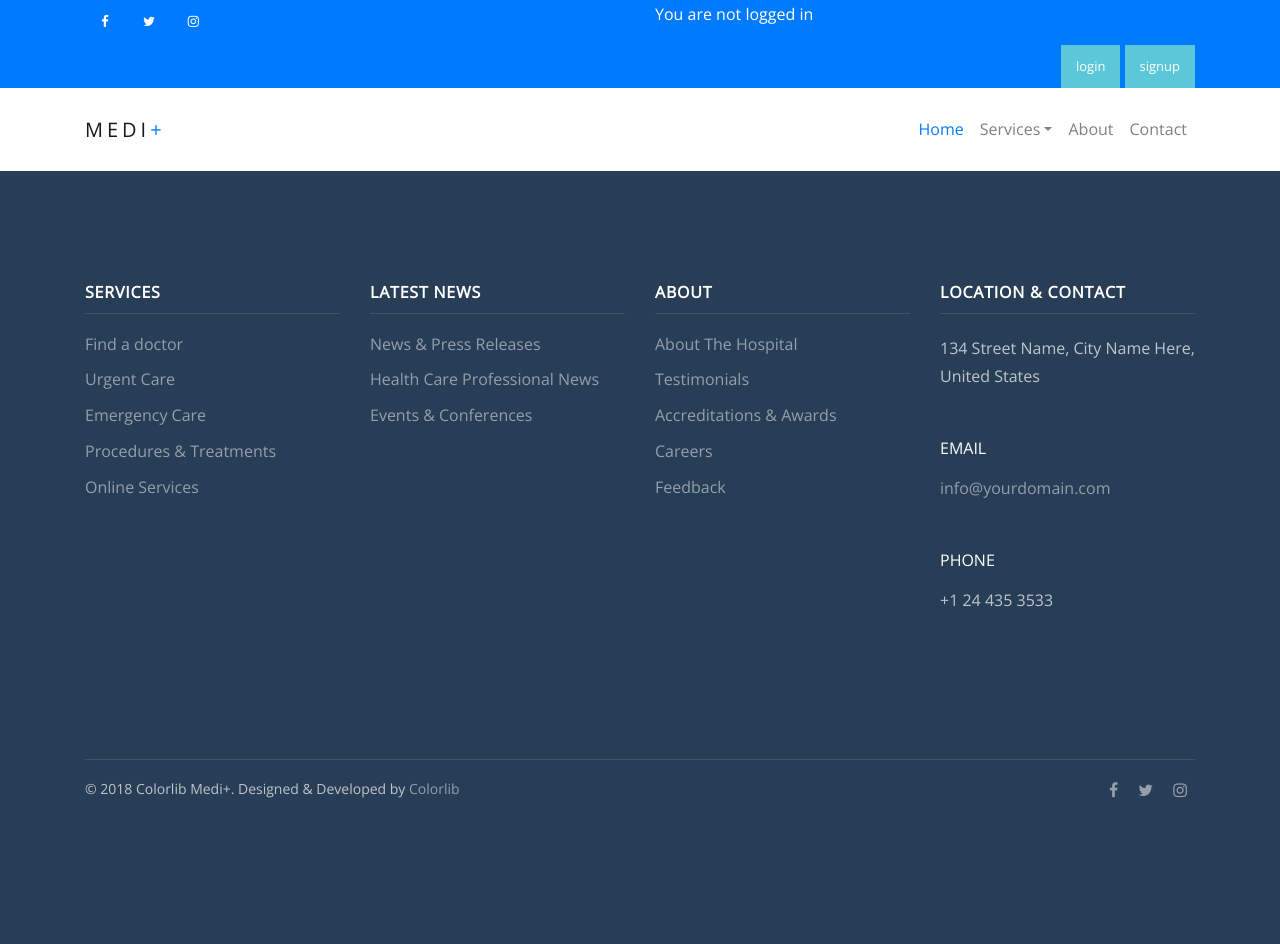
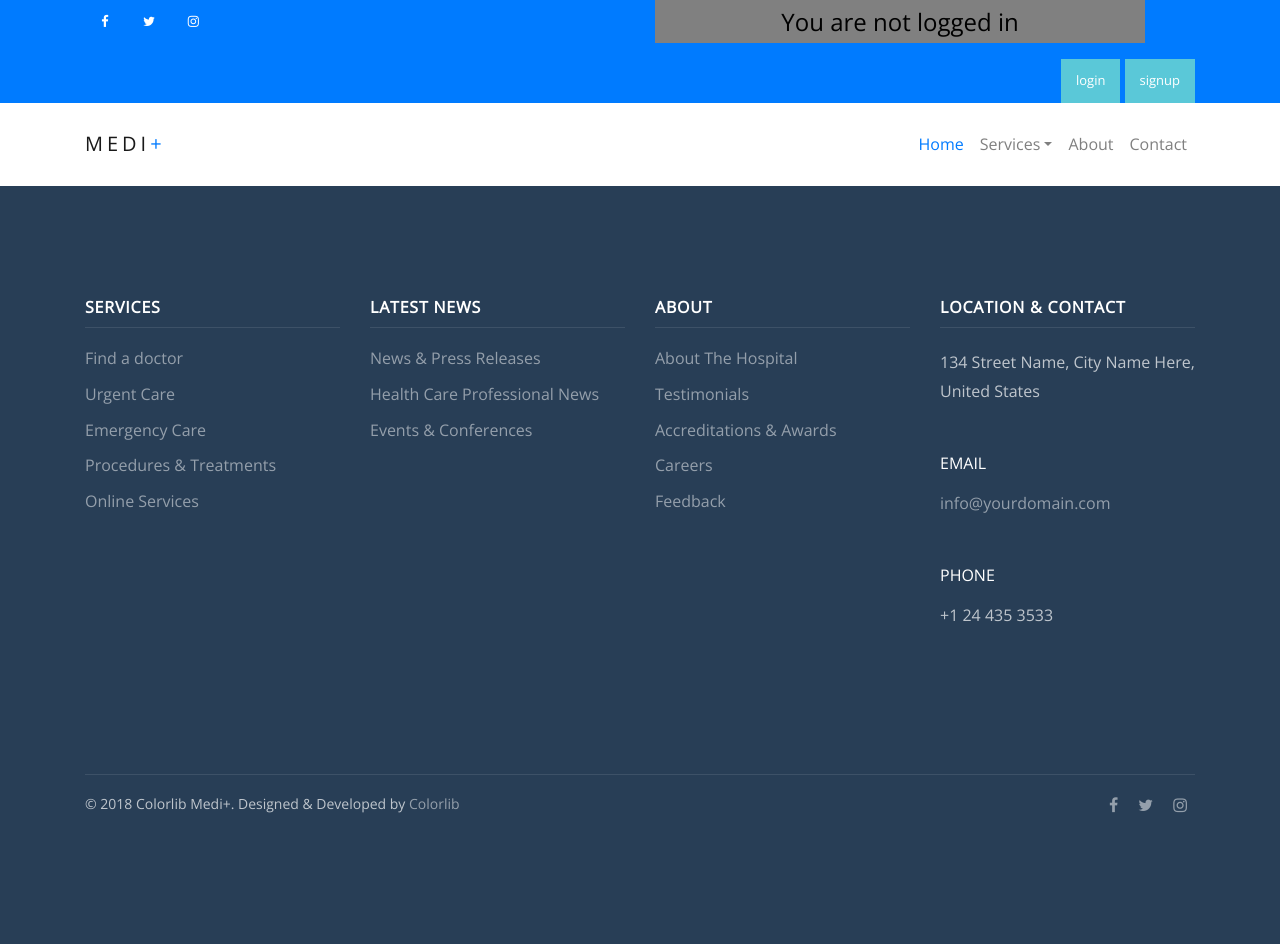
Before and after one commit to abanoub55/Cancer-Detection, a Django app: a page that uses templates/base.html in a window 1280 px wide. Before the commit the page ends 798 px from the top, so only its background shows below. Run offline with Django 3.2, Linux system fonts and the light colour scheme.

Commit message:
base.html file with no error

```diff
--- a/templates/base.html
+++ b/templates/base.html
@@ -8,19 +8,19 @@
     <meta name="viewport" content="width=device-width, initial-scale=1, shrink-to-fit=no">
     <link href="https://fonts.googleapis.com/css?family=Open+Sans:300, 400, 700" rel="stylesheet">
     {% load staticfiles %}
-    <link rel="stylesheet" href={% static "cancerApp/css/bootstrap.css" %}>
-    <link rel="stylesheet" href={% static "cancerApp/css/animate.css" %}>
-    <link rel="stylesheet" href={% static "cancerApp/css/owl.carousel.min.css" %}>
-    <link rel="stylesheet" href={% static "cancerApp/css/bootstrap-datepicker.css" %}>
-    <link rel="stylesheet" href={% static "cancerApp/css/jquery.timepicker.css" %}>
-    <link rel="stylesheet" href={% static "cancerApp/fonts/ionicons/css/ionicons.min.css" %}>
-    <link rel="stylesheet" href={% static "cancerApp/fonts/fontawesome/css/font-awesome.min.css" %}>
-    <link rel="stylesheet" href={% static "cancerApp/fonts/flaticon/font/flaticon.css" %}>
-    <link rel="stylesheet" href={% static "cancerApp/css/additional.css" %}>
+    <link rel="stylesheet" href='{% static "cancerApp/css/bootstrap.css" %}'>
+    <link rel="stylesheet" href='{% static "cancerApp/css/animate.css" %}'>
+    <link rel="stylesheet" href='{% static "cancerApp/css/owl.carousel.min.css" %}'>
+    <link rel="stylesheet" href='{% static "cancerApp/css/bootstrap-datepicker.css" %}'>
+    <link rel="stylesheet" href='{% static "cancerApp/css/jquery.timepicker.css" %}'>
+    <link rel="stylesheet" href='{% static "cancerApp/fonts/ionicons/css/ionicons.min.css" %}'>
+    <link rel="stylesheet" href='{% static "cancerApp/fonts/fontawesome/css/font-awesome.min.css" %}'>
+    <link rel="stylesheet" href='{% static "cancerApp/fonts/flaticon/font/flaticon.css" %}'>
+    <link rel="stylesheet" href='{% static "cancerApp/css/additional.css" %}'>
 
 
     <!-- Theme Style -->
-    <link rel="stylesheet" href={% static "cancerApp/css/style.css" %}>
+    <link rel="stylesheet" href='{% static "cancerApp/css/style.css" %}'>
   </head>
   <body>
 
@@ -89,7 +89,7 @@
         {% endblock %}
 
     <!-- END section -->
-{#    <section class="cover_1" style="background-image: url({% static "cancerApp/img/bg_1.jpg" %});">#}
+{#    <section class="cover_1" style="background-image: url({% static 'cancerApp/img/bg_1.jpg' %});">#}
 {#      <div class="container">#}
 {#        <div class="row text-center justify-content-center">#}
 {#          <div class="col-md-10">#}
--- a/templates/static/cancerApp/css/additional.css
+++ b/templates/static/cancerApp/css/additional.css
@@ -19,7 +19,7 @@
 
 
 .login{
-    margin-top: 200px;
+    margin-top: 500px;
     margin-bottom: 500px;
     text-align: center;
     font-size: x-large;
@@ -27,15 +27,17 @@
 
 .btn{
     width:150px;
-    height:50px;
+    height:150px;
     font-size:x-large;
     margin-top: 30px;
 }
 
 .greeting{
     margin-right:50px;
-    color:white;
-    text-align: left;
+    color:black;
+    background-color: grey;
+    text-align: center;
+    font-size: x-large;
 }
 
 .predForm{
```
Also changed, not shown: db.sqlite3.
